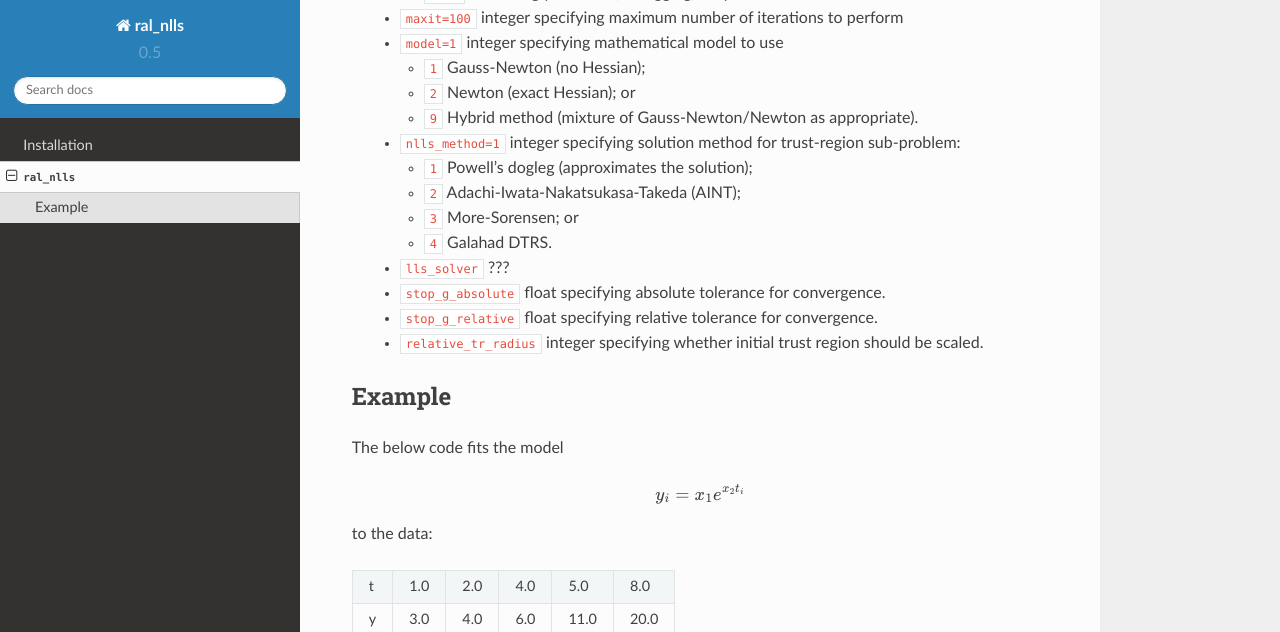
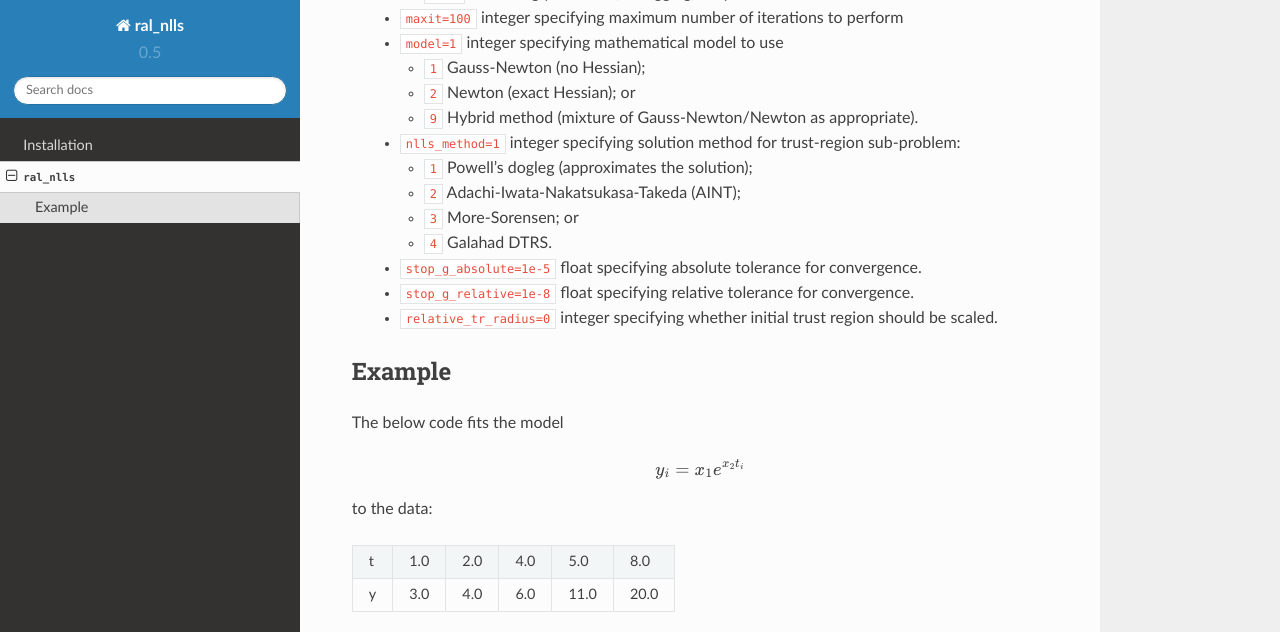
Before and after one commit to ralna/RALFit, a Sphinx documentation site: the page built from libral_nlls/doc/ral_nlls.rst, in a window 1280 px wide and 900 px high, scrolled down 779 px, cut to the strip 0-632 px from the top of the window. Built offline with Sphinx 7.4.7 and the Read the Docs theme 2.0.0, drawn with Linux system fonts in a browser that asks for light colours.

Commit message:
Scrap lls_solver option

```diff
--- a/libral_nlls/doc/ral_nlls.rst
+++ b/libral_nlls/doc/ral_nlls.rst
@@ -51,10 +51,11 @@ This module is a binary module that provides non-linear least squares solvers.
      * ``3`` More-Sorensen; or
      * ``4`` Galahad DTRS.
 
-   * ``lls_solver`` ???
-   * ``stop_g_absolute`` float specifying absolute tolerance for convergence.
-   * ``stop_g_relative`` float specifying relative tolerance for convergence.
-   * ``relative_tr_radius`` integer specifying whether initial trust region
+   * ``stop_g_absolute=1e-5`` float specifying absolute tolerance for
+     convergence.
+   * ``stop_g_relative=1e-8`` float specifying relative tolerance for
+     convergence.
+   * ``relative_tr_radius=0`` integer specifying whether initial trust region
      should be scaled.
 
 Example
```
Also changed, not shown: 1 other file.
